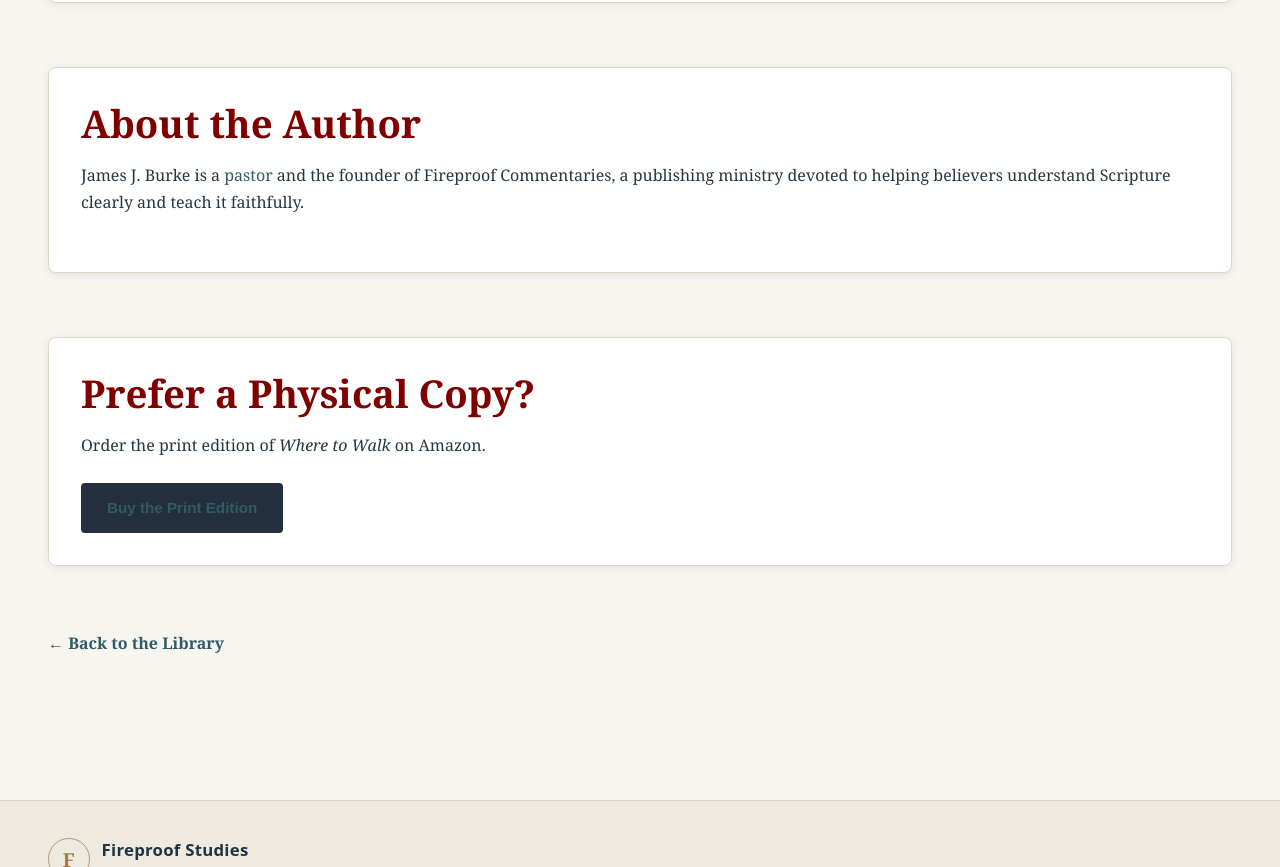
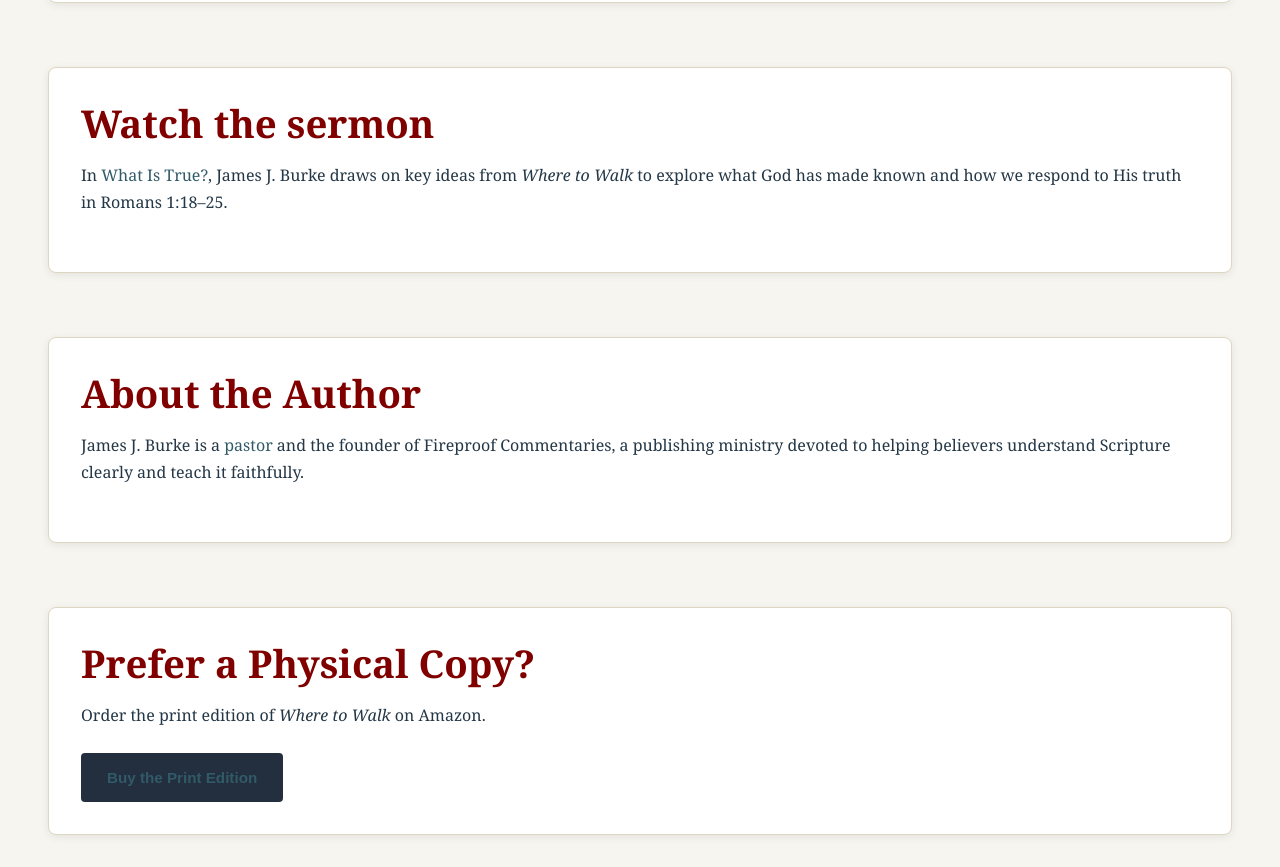
Before and after one commit to FireproofStudies/FireproofStudies.github.io, a plain HTML site: page where-to-walk.html in a window 1280 px wide. Shown: the part 1828-2695 px from the top of the page. Drawn offline with Linux system fonts and the light colour scheme.

Commit message:
Link Where to Walk to the What Is True sermon

```diff
--- a/where-to-walk.html
+++ b/where-to-walk.html
@@ -134,6 +134,10 @@
 <strong>If truth has been made visible, what does it mean to follow it?</strong>
 </p>
 </section>
+<section class="content-section">
+<h2>Watch the sermon</h2>
+<p>In <a href="https://www.youtube.com/watch?v=9MCaChbVMlA">What Is True?</a>, James J. Burke draws on key ideas from <em>Where to Walk</em> to explore what God has made known and how we respond to His truth in Romans 1:18&ndash;25.</p>
+</section>
 <section class="content-section author-section">
 <h2>About the Author</h2>
 <p>
```
